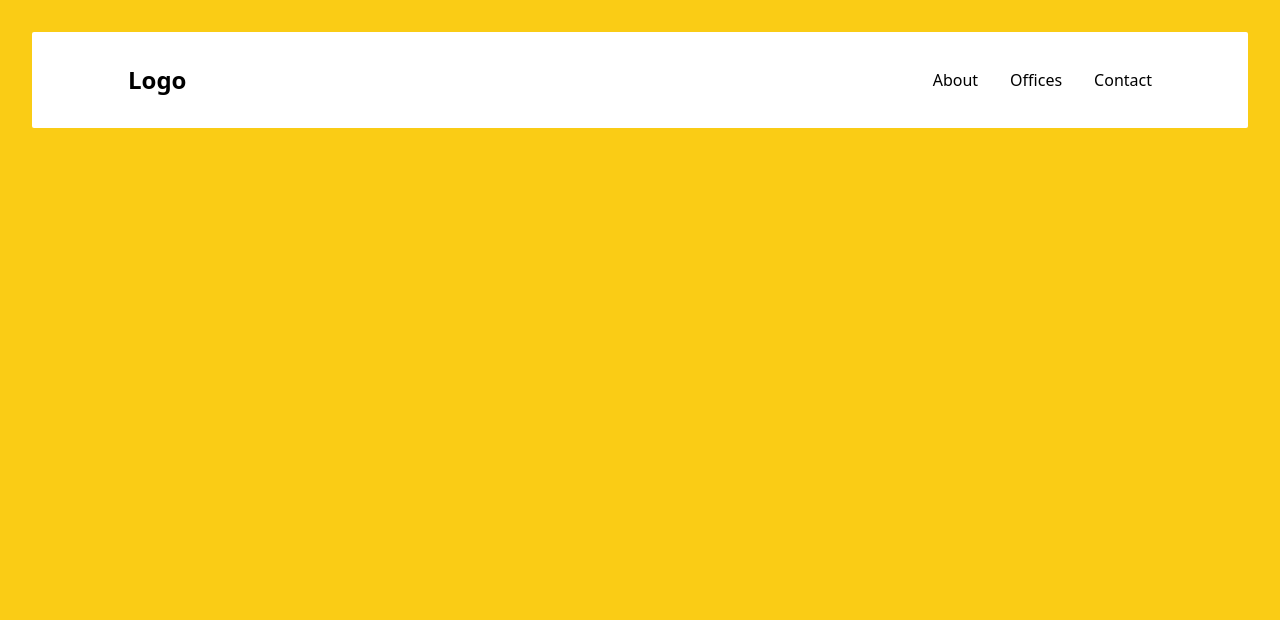
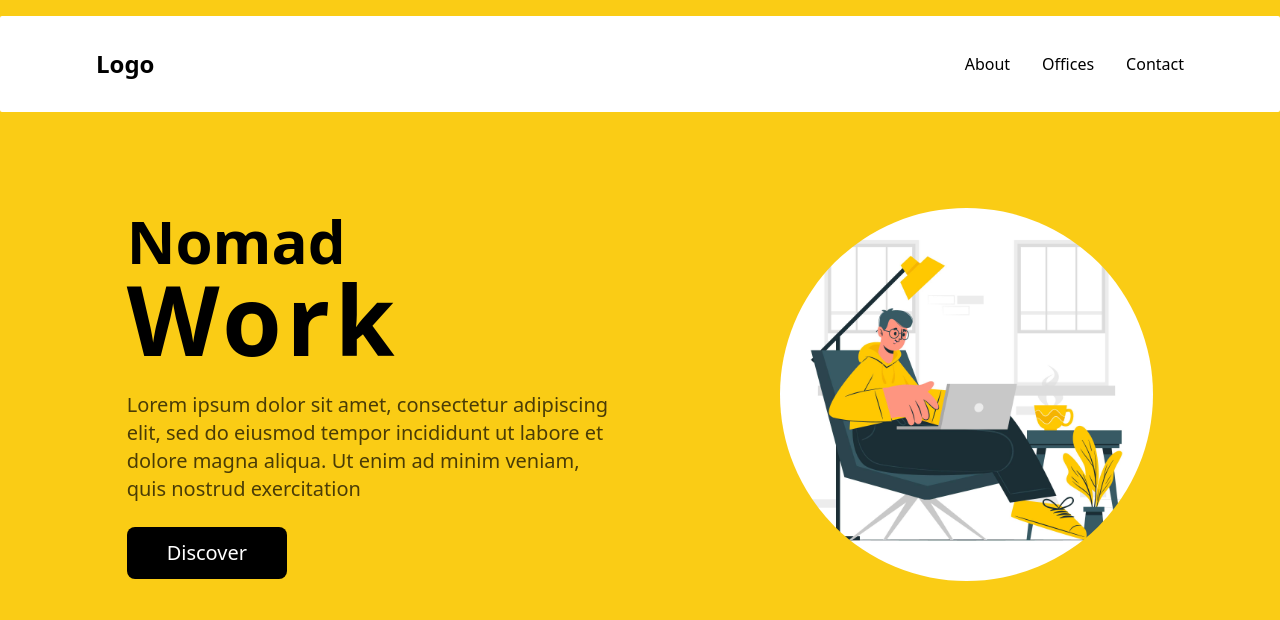
Before and after one commit to muhammed-gumus/nomad-work, a Next.js app in the folder nomad-work/: page / in a window 1280 px wide. Shown: the top 620 px of the page. Built offline with nearby package versions, Linux system fonts and the light colour scheme.

Commit message:
feat(app): install package and dependencies

```diff
--- /dev/null
+++ b/nomad-work/app/Banner/page.tsx
@@ -0,0 +1,40 @@
+import React from "react";
+import Link from "next/link";
+
+const titleText1 = "Nomad"; // Kullanmak istediğiniz özel metin
+const titleText2 = "Work";
+const descText =
+  "Lorem ipsum dolor sit amet, consectetur adipiscing elit, sed do eiusmod tempor incididunt ut labore et dolore magna aliqua. Ut enim ad minim veniam, quis nostrud exercitation "; // Kullanmak istediğiniz özel metin
+
+const customImageUrl = "images/banner.jpg"; // Kullanmak istediğiniz özel görsel URL
+
+const Banner: React.FC = () => {
+  return (
+    <div className="flex flex-col items-center justify-center mt-24 px-6 md:flex-row md:justify-around md:px-20">
+      {/* Metin ve Butonlar */}
+      <div className="flex flex-col items-center text-center md:items-start md:text-left md:w-1/2">
+        <div className="mb-6">
+          <p className="text-6xl font-bold">{titleText1}</p>
+          <p className="text-8xl font-extrabold tracking-wider">{titleText2}</p>
+        </div>
+
+        <p className="text-xl opacity-70 mb-6 md:pr-16">{descText}</p>
+
+        <Link href={"/Discover/page"}><button className="text-white px-10 py-3 rounded-lg text-xl bg-black transition duration-300 hover:text-yellow-500 hover:bg-white mb-6 md:mb-0">
+          Discover
+        </button></Link>
+      </div>
+
+      {/* Özel Görsel (Tablet ve Büyük Ekranlarda) */}
+      <div className="hidden md:block flex items-center justify-center md:w-1/3">
+        <img
+          src={customImageUrl}
+          alt="Banner"
+          className="rounded-full object-cover"
+        />
+      </div>
+    </div>
+  );
+};
+
+export default Banner;
--- a/nomad-work/app/page.tsx
+++ b/nomad-work/app/page.tsx
@@ -1,11 +1,13 @@
 import Image from "next/image";
 import Link from "next/link";
 import Navbar from "./Navbar/page";
+import Banner from "./Banner/page";
 
 export default function Home() {
   return (
-    <main className="flex min-h-screen flex-col items-center justify-between p-8">
+    <main className="flex flex-col items-center justify-between py-4">
       <Navbar/>
+      <Banner/>
     </main>
   );
 }
```
Also changed, not shown: nomad-work/package.json (+6 -5 lines), nomad-work/public/images/banner.jpg (added), 1 other file (tests, documents, lock files or other folders).
